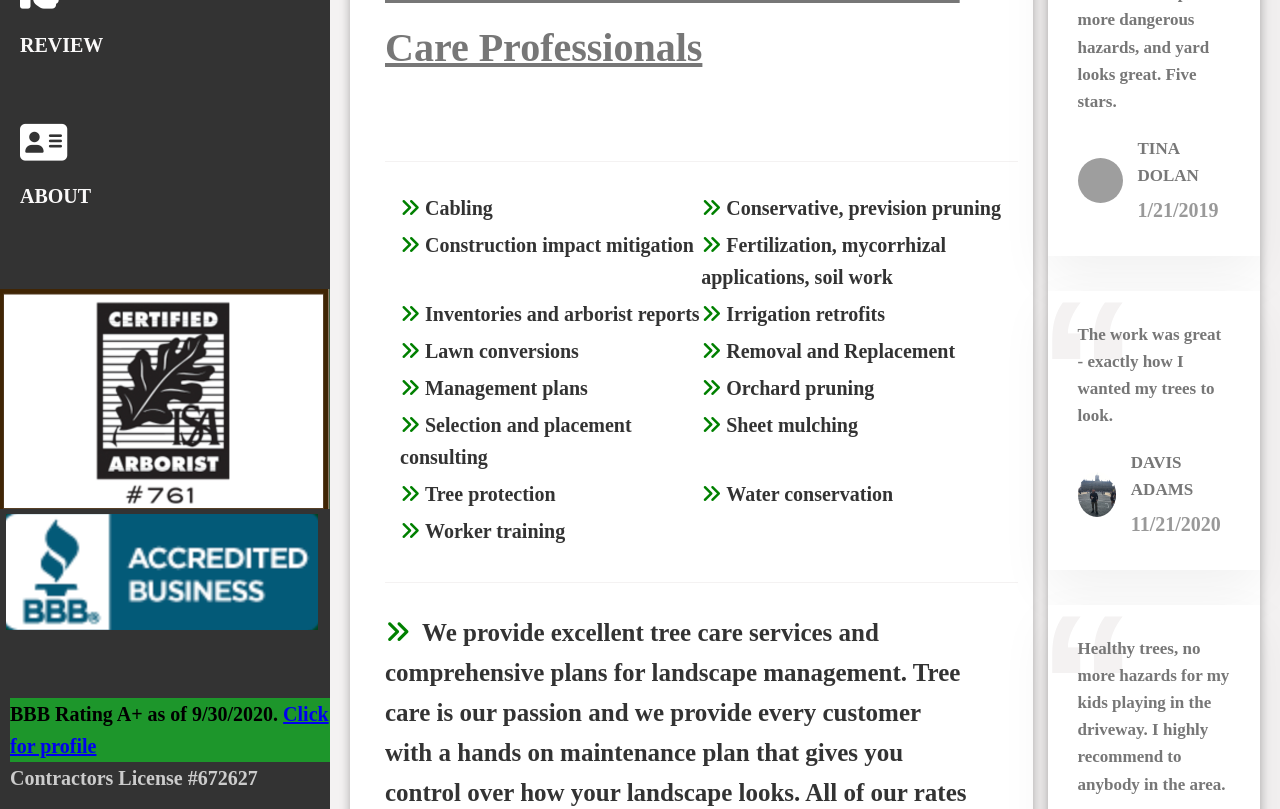
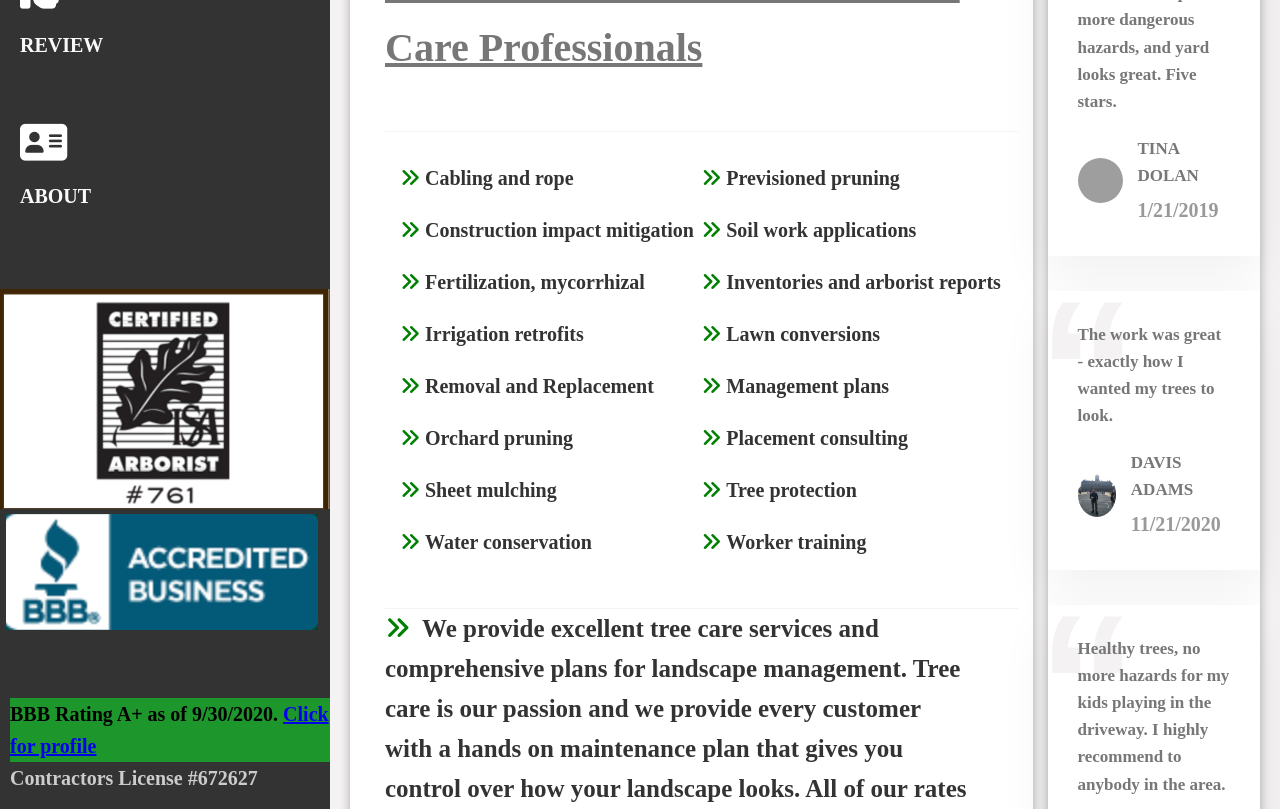
Before and after one commit to mmbower1/ecotreecare, a React (Create React App) app in the folder client/: page / in a window 1280 px wide. Shown: the part 740-1549 px from the top of the page. Built offline with nearby package versions, Linux system fonts and the light colour scheme; grey boxes are pictures that could not be loaded; a web font is replaced by a local one.

Commit message:
css updates

```diff
--- a/client/src/components/explanation/Explanation.js
+++ b/client/src/components/explanation/Explanation.js
@@ -36,14 +36,14 @@ const Explanation = () => {
               className="fas fa-angle-double-right"
               style={{ color: "green" }}
             ></i>
-            &nbsp;Cabling
+            &nbsp;Cabling and rope
           </li>
           <li className="list-item">
             <i
               className="fas fa-angle-double-right"
               style={{ color: "green" }}
             ></i>
-            &nbsp;Conservative, prevision pruning
+            &nbsp;Previsioned pruning
           </li>
           <li className="list-item">
             <i
@@ -57,7 +57,14 @@ const Explanation = () => {
               className="fas fa-angle-double-right"
               style={{ color: "green" }}
             ></i>
-            &nbsp;Fertilization, mycorrhizal applications, soil work
+            &nbsp;Soil work applications
+          </li>
+          <li className="list-item">
+            <i
+              className="fas fa-angle-double-right"
+              style={{ color: "green" }}
+            ></i>
+            &nbsp;Fertilization, mycorrhizal
           </li>
           <li className="list-item">
             <i
@@ -106,7 +113,7 @@ const Explanation = () => {
               className="fas fa-angle-double-right"
               style={{ color: "green" }}
             ></i>
-            &nbsp;Selection and placement consulting
+            &nbsp;Placement consulting
           </li>
           <li className="list-item">
             <i
--- a/client/src/components/explanation/Explanation.scss
+++ b/client/src/components/explanation/Explanation.scss
@@ -54,13 +54,12 @@
       display: flex;
       flex-wrap: wrap;
       list-style: none;
-      margin: 3rem 0;
       margin-left: 2rem;
       padding: 3rem 1.5rem;
 
       &-item {
         flex: 0 0 50%;
-        margin-bottom: .5rem;
+        margin-bottom: 2rem;
       }
     }
 
--- a/client/src/components/header/Header.scss
+++ b/client/src/components/header/Header.scss
@@ -20,7 +20,7 @@
     @media only screen and (max-width: $bp-large) {
       // display: none;
       #american-express, #discover, #mastercard, #visa {
-        height: 25px;
+        height: 21px;
         margin-right: 3px;
       }
     }
@@ -31,9 +31,13 @@
       height: 45px;
     }
     @media only screen and (max-width: $bp-large) {
+      .btc-eth {
+        margin-right: 100px;
+      }
       // display: none;
       #btc, #eth {
         height: 25px;
+        margin-right: 20px;
       }
     }
   }
--- a/client/src/components/sidebar/Sidebar.scss
+++ b/client/src/components/sidebar/Sidebar.scss
@@ -60,7 +60,7 @@
 
     @media only screen and (max-width: $bp-large) {
       display: flex;
-      margin: 11px;
+      margin: 20px;
       font-size: 1.1rem;
       // position: fixed;
       z-index: 0;
--- a/client/src/containers/services/Services.js
+++ b/client/src/containers/services/Services.js
@@ -22,11 +22,11 @@ const Services = () => {
               practicality of services we offer.
               {/* <br />
               <br /> */}
-              Because all landscapes represent significant investments initially
+              {/* Because all landscapes represent significant investments initially
               and over time; and because such investments are intended to
               beautify properties while enhancing value, maintenance tasks
               should have clearly defined objectives which preserve and increase
-              that value, and never detract from it.
+              that value, and never detract from it. */}
               <br />
               <br />
               American Arbor takes great pride in offering tree management tasks
@@ -109,19 +109,17 @@ const Services = () => {
               countless landscapes.
               {/* <br />
               <br /> */}
-              Quite simply, in all but the best drained soils, trees and lawns
-              are poor combinations. Water displaces soil gases, including
-              oxygen, and oxygen-deprived roots lead to vulnerable trees and
-              premature decline. This availability of gaseous oxygen to tree
-              roots is a fundamental physiological need, and tree deprived of it
-              due to over-irrigation and/or poor drainage suffers over time.
-              This is fact.
+              Water displaces soil gases, including oxygen, and oxygen-deprived
+              roots lead to vulnerable trees and premature decline. This
+              availability of gaseous oxygen to tree roots is a fundamental
+              physiological need, and tree deprived of it due to over-irrigation
+              and/or poor drainage suffers over time. This is fact.
               <br />
               <br />
-              American Arbor has always addressed this problem on properties we
+              {/* American Arbor has always addressed this problem on properties we
               serve, but reduction of lawn area and irrigation volume has often
               been met with resistance by property owners and lawn maintenance
-              firms. People love their lawns.
+              firms. People love their lawns. */}
               {/* <br />
               <br /> */}
               Nature provides for soil enhancing organic layers under the trees
```
Also changed, not shown: 2 other files (tests, documents, lock files or other folders).
